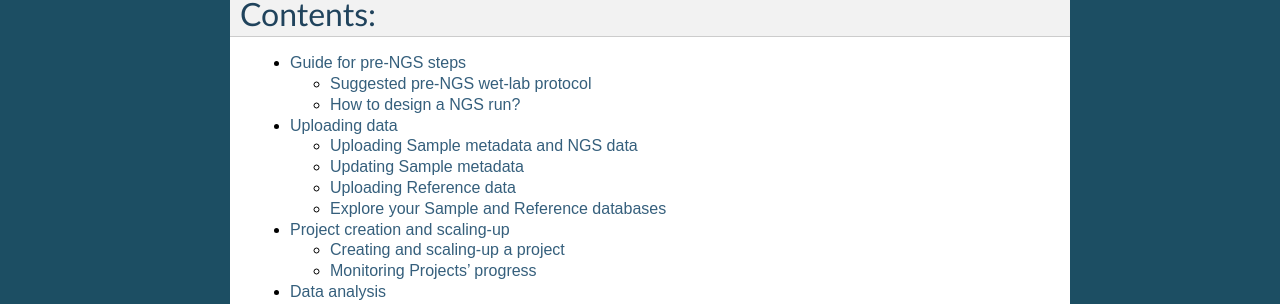
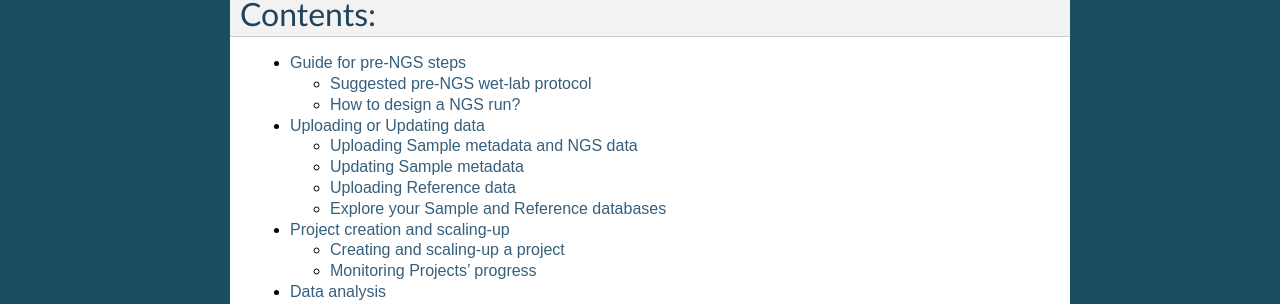
Before and after one commit to INSaFLU/insaflu_docs, a Sphinx documentation site: the page built from docs/index.rst, in a window 1280 px wide. Shown: the part 994-1298 px from the top of the page. Built offline with Sphinx 7.4.7, drawn with Linux system fonts in a browser that asks for light colours; formulas are drawn with MathJax 3.

```diff
--- a/docs/data_analysis.rst
+++ b/docs/data_analysis.rst
@@ -213,6 +213,8 @@ Users can also easily color the phylogenetic tree nodes and/or display colored m
 
 		input files: phylogenetic tree obtained from each locus-specific nucleotide alignment and from the alignment of the 'whole-genome' sequences (upon concatenation of all individual locus)
 
+		Metadata visualization tools were built with great contribution from Luís Rita: https://github.com/warcraft12321
+
 Intra-host minor variant detection (and uncovering of putative mixed infections)
 --------------------------------------------------------------------------------
 
--- a/docs/uploading_data.rst
+++ b/docs/uploading_data.rst
@@ -1,5 +1,5 @@
-Uploading data
-==============
+Uploading or Updating data
+==========================
 
 INSaFLU needs:
 
```
Also changed, not shown: other parts of docs/uploading_data.rst (+1 -1 lines), docs/_static/projects_phylogenetic_trees.png.
